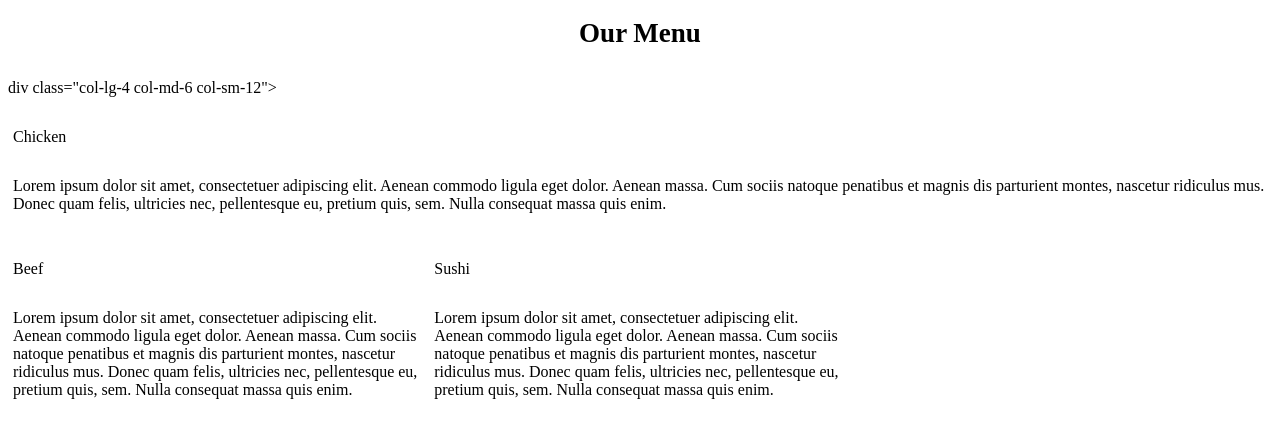
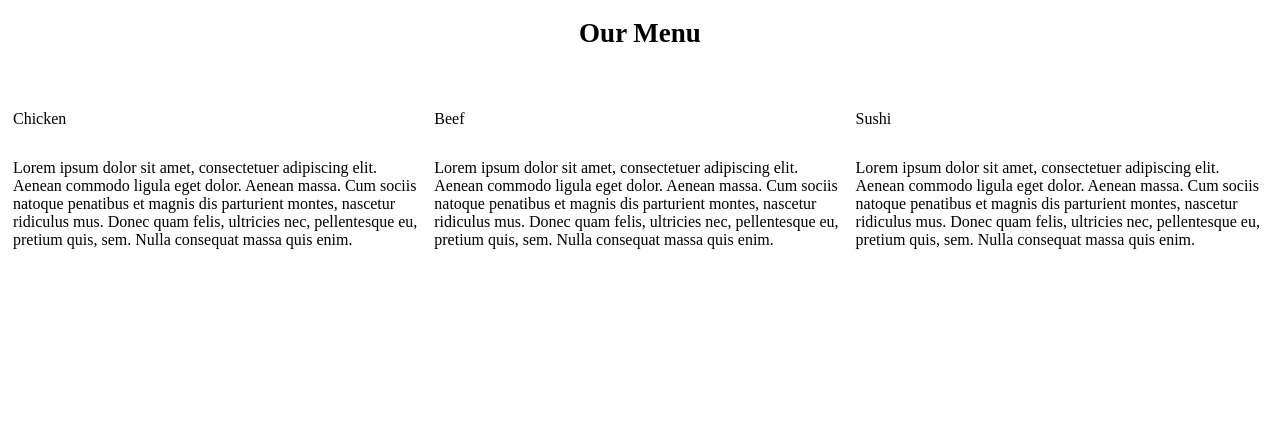
Before and after one commit to raghavap7/CourseraWeek2HTMLCSSJScript, a plain HTML site: page index.html in a window 1280 px wide. Drawn offline with Linux system fonts and the light colour scheme.

Commit message:
Update index.html

```diff
--- a/index.html
+++ b/index.html
@@ -8,7 +8,7 @@
 </head>
 <body>
 <h1>Our Menu</h1>
-div class="col-lg-4 col-md-6 col-sm-12">
+<div class="col-lg-4 col-md-6 col-sm-12">
   	<div class="box">
   		<p class="content-name name1">Chicken</p>
   		<p class="content">Lorem ipsum dolor sit amet, consectetuer adipiscing elit. Aenean commodo ligula eget dolor. Aenean massa. Cum sociis natoque penatibus et magnis dis parturient montes, nascetur ridiculus mus. Donec quam felis, ultricies nec, pellentesque eu, pretium quis, sem. Nulla consequat massa quis enim.</p>
```
